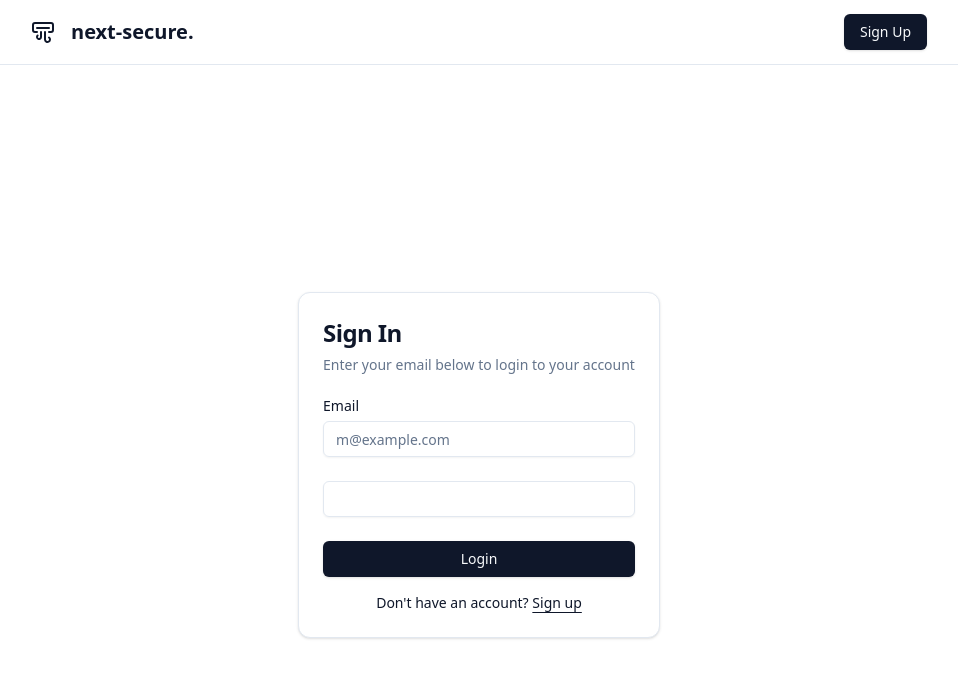
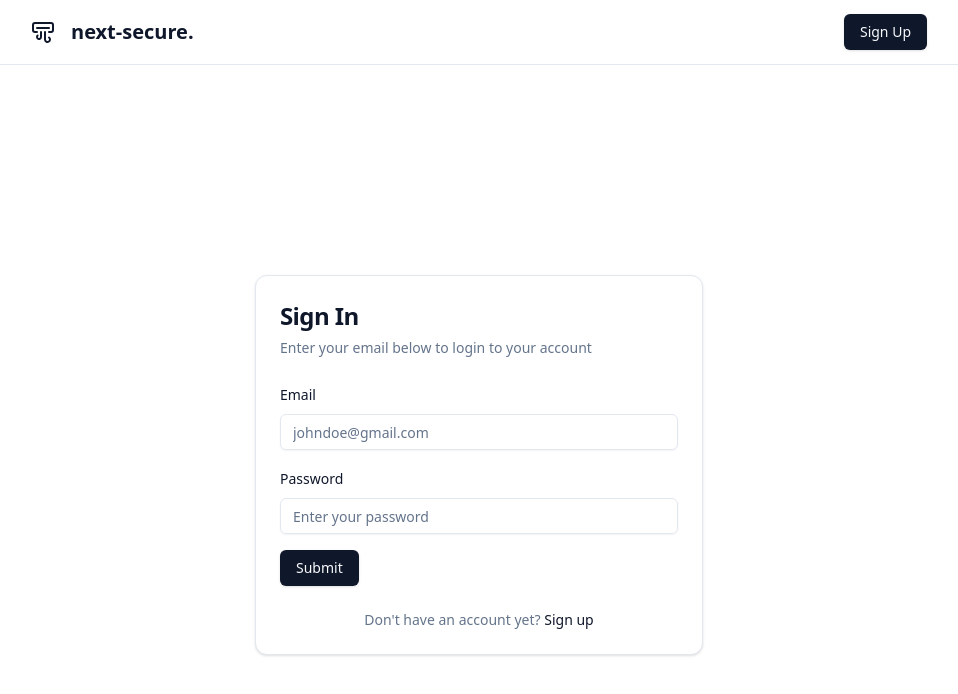
Before and after one commit to arkhanardana/better-auth-template, a Next.js app: page /sign-in in a window 1280 px wide. Shown: the top 694 px of the page, without its empty margins (161-1119 px from the left). Built offline with nearby package versions, Linux system fonts and the light colour scheme.

Commit message:
feat: add sign in and sign up page and components

```diff
--- a/app/(auth)/sign-in/page.tsx
+++ b/app/(auth)/sign-in/page.tsx
@@ -1,57 +1,104 @@
-import { cn } from "@/lib/utils";
-import { Button } from "@/components/ui/button";
+"use client";
+
+import { zodResolver } from "@hookform/resolvers/zod";
+import { useForm } from "react-hook-form";
 import {
   Card,
   CardContent,
   CardDescription,
+  CardFooter,
   CardHeader,
   CardTitle,
 } from "@/components/ui/card";
+import { z } from "zod";
+import {
+  Form,
+  FormControl,
+  FormField,
+  FormItem,
+  FormLabel,
+  FormMessage,
+} from "@/components/ui/form";
 import { Input } from "@/components/ui/input";
-import { Label } from "@/components/ui/label";
+import { Button } from "@/components/ui/button";
 import Link from "next/link";
 
-export default function SignInPage({
-  className,
-  ...props
-}: React.ComponentPropsWithoutRef<"div">) {
+const signInSchema = z.object({
+  name: z.string().min(2).max(50),
+  email: z.string().min(2).max(50),
+  password: z.string().min(2).max(50),
+});
+
+export default function SignInPage() {
+  const form = useForm<z.infer<typeof signInSchema>>({
+    resolver: zodResolver(signInSchema),
+    defaultValues: {
+      name: "",
+      email: "",
+      password: "",
+    },
+  });
+
+  function onSubmit(values: z.infer<typeof signInSchema>) {
+    console.log(values);
+  }
   return (
-    <div className={cn("flex flex-col gap-6", className)} {...props}>
-      <Card>
+    <Card className="w-full max-w-md mx-auto">
       <CardHeader>
-          <CardTitle className="text-2xl">Sign In</CardTitle>
+        <CardTitle className="text-2xl font-bold">Sign In</CardTitle>
         <CardDescription>
           Enter your email below to login to your account
         </CardDescription>
       </CardHeader>
       <CardContent>
-          <form>
-            <div className="flex flex-col gap-6">
-              <div className="grid gap-2">
-                <Label htmlFor="email">Email</Label>
+        <Form {...form}>
+          <form onSubmit={form.handleSubmit(onSubmit)} className="space-y-4">
+            <FormField
+              control={form.control}
+              name="email"
+              render={({ field }) => (
+                <FormItem>
+                  <FormLabel>Email</FormLabel>
+                  <FormControl>
                     <Input
-                  id="email"
+                      placeholder="johndoe@gmail.com"
                       type="email"
-                  placeholder="m@example.com"
-                  required
+                      {...field}
                     />
-              </div>
-              <div className="grid gap-2">
-                <Input id="password" type="password" required />
-              </div>
-              <Button type="submit" className="w-full">
-                Login
-              </Button>
-            </div>
-            <div className="mt-4 text-center text-sm">
-              Don&apos;t have an account?{" "}
-              <Link href="/sign-up" className="underline underline-offset-4">
+                  </FormControl>
+                  <FormMessage />
+                </FormItem>
+              )}
+            />
+            <FormField
+              control={form.control}
+              name="password"
+              render={({ field }) => (
+                <FormItem>
+                  <FormLabel>Password</FormLabel>
+                  <FormControl>
+                    <Input
+                      placeholder="Enter your password"
+                      type="password"
+                      {...field}
+                    />
+                  </FormControl>
+                  <FormMessage />
+                </FormItem>
+              )}
+            />
+            <Button type="submit">Submit</Button>
+          </form>
+        </Form>
+      </CardContent>
+      <CardFooter className="flex justify-center">
+        <p className="text-sm text-muted-foreground">
+          Don&apos;t have an account yet?{" "}
+          <Link href="/sign-up" className="text-primary hover:underline">
             Sign up
           </Link>
-            </div>
-          </form>
-        </CardContent>
+        </p>
+      </CardFooter>
     </Card>
-    </div>
   );
 }
--- a/app/(auth)/sign-up/page.tsx
+++ b/app/(auth)/sign-up/page.tsx
@@ -1,7 +1,115 @@
+"use client";
+
+import { zodResolver } from "@hookform/resolvers/zod";
+import { useForm } from "react-hook-form";
+import {
+  Card,
+  CardContent,
+  CardDescription,
+  CardFooter,
+  CardHeader,
+  CardTitle,
+} from "@/components/ui/card";
+import { z } from "zod";
+import {
+  Form,
+  FormControl,
+  FormField,
+  FormItem,
+  FormLabel,
+  FormMessage,
+} from "@/components/ui/form";
+import { Input } from "@/components/ui/input";
+import { Button } from "@/components/ui/button";
+import Link from "next/link";
+
+const signUpSchema = z.object({
+  name: z.string().min(2).max(50),
+  email: z.string().min(2).max(50),
+  password: z.string().min(2).max(50),
+});
+
 export default function SignUpPage() {
+  const form = useForm<z.infer<typeof signUpSchema>>({
+    resolver: zodResolver(signUpSchema),
+    defaultValues: {
+      name: "",
+      email: "",
+      password: "",
+    },
+  });
+
+  function onSubmit(values: z.infer<typeof signUpSchema>) {
+    console.log(values);
+  }
   return (
-    <div>
-      <h1>Sign Up Page</h1>
-    </div>
+    <Card className="w-full max-w-md mx-auto">
+      <CardHeader>
+        <CardTitle className="text-2xl font-bold">Sign Up</CardTitle>
+        <CardDescription>Create your account to get started</CardDescription>
+      </CardHeader>
+      <CardContent>
+        <Form {...form}>
+          <form onSubmit={form.handleSubmit(onSubmit)} className="space-y-4">
+            <FormField
+              control={form.control}
+              name="name"
+              render={({ field }) => (
+                <FormItem>
+                  <FormLabel>Name</FormLabel>
+                  <FormControl>
+                    <Input placeholder="john doe" {...field} />
+                  </FormControl>
+                  <FormMessage />
+                </FormItem>
+              )}
+            />
+            <FormField
+              control={form.control}
+              name="email"
+              render={({ field }) => (
+                <FormItem>
+                  <FormLabel>Email</FormLabel>
+                  <FormControl>
+                    <Input
+                      type="email"
+                      placeholder="johndoe@gmail.com"
+                      {...field}
+                    />
+                  </FormControl>
+                  <FormMessage />
+                </FormItem>
+              )}
+            />
+            <FormField
+              control={form.control}
+              name="password"
+              render={({ field }) => (
+                <FormItem>
+                  <FormLabel>Password</FormLabel>
+                  <FormControl>
+                    <Input
+                      placeholder="Enter your password"
+                      type="password"
+                      {...field}
+                    />
+                  </FormControl>
+                  <FormMessage />
+                </FormItem>
+              )}
+            />
+            <Button type="submit">Submit</Button>
+          </form>
+        </Form>
+      </CardContent>
+      <CardFooter className="flex justify-center">
+        <p className="text-sm text-muted-foreground">
+          Already have an account?{" "}
+          <Link href="/sign-in" className="text-primary hover:underline">
+            Sign in
+          </Link>
+        </p>
+      </CardFooter>
+    </Card>
   );
 }
--- a/app/page.tsx
+++ b/app/page.tsx
@@ -1,4 +1,4 @@
-import { Button } from "./components/ui/button";
+import { Button } from "@/components/ui/button";
 
 export default function Home() {
   return (
--- /dev/null
+++ b/components/ui/form.tsx
@@ -0,0 +1,179 @@
+"use client";
+
+import * as React from "react";
+import * as LabelPrimitive from "@radix-ui/react-label";
+import { Slot } from "@radix-ui/react-slot";
+import {
+  Controller,
+  ControllerProps,
+  FieldPath,
+  FieldValues,
+  FormProvider,
+  useFormContext,
+} from "react-hook-form";
+
+import { cn } from "@/lib/utils";
+import { Label } from "@/components/ui/label";
+
+const Form = FormProvider;
+
+type FormFieldContextValue<
+  TFieldValues extends FieldValues = FieldValues,
+  TName extends FieldPath<TFieldValues> = FieldPath<TFieldValues>
+> = {
+  name: TName;
+};
+
+const FormFieldContext = React.createContext<FormFieldContextValue>(
+  {} as FormFieldContextValue
+);
+
+const FormField = <
+  TFieldValues extends FieldValues = FieldValues,
+  TName extends FieldPath<TFieldValues> = FieldPath<TFieldValues>
+>({
+  ...props
+}: ControllerProps<TFieldValues, TName>) => {
+  return (
+    <FormFieldContext.Provider value={{ name: props.name }}>
+      <Controller {...props} />
+    </FormFieldContext.Provider>
+  );
+};
+
+const useFormField = () => {
+  const fieldContext = React.useContext(FormFieldContext);
+  const itemContext = React.useContext(FormItemContext);
+  const { getFieldState, formState } = useFormContext();
+
+  const fieldState = getFieldState(fieldContext.name, formState);
+
+  if (!fieldContext) {
+    throw new Error("useFormField should be used within <FormField>");
+  }
+
+  const { id } = itemContext;
+
+  return {
+    id,
+    name: fieldContext.name,
+    formItemId: `${id}-form-item`,
+    formDescriptionId: `${id}-form-item-description`,
+    formMessageId: `${id}-form-item-message`,
+    ...fieldState,
+  };
+};
+
+type FormItemContextValue = {
+  id: string;
+};
+
+const FormItemContext = React.createContext<FormItemContextValue>(
+  {} as FormItemContextValue
+);
+
+const FormItem = React.forwardRef<
+  HTMLDivElement,
+  React.HTMLAttributes<HTMLDivElement>
+>(({ className, ...props }, ref) => {
+  const id = React.useId();
+
+  return (
+    <FormItemContext.Provider value={{ id }}>
+      <div ref={ref} className={cn("space-y-2", className)} {...props} />
+    </FormItemContext.Provider>
+  );
+});
+FormItem.displayName = "FormItem";
+
+const FormLabel = React.forwardRef<
+  React.ElementRef<typeof LabelPrimitive.Root>,
+  React.ComponentPropsWithoutRef<typeof LabelPrimitive.Root>
+>(({ className, ...props }, ref) => {
+  const { error, formItemId } = useFormField();
+
+  return (
+    <Label
+      ref={ref}
+      className={cn(error && "text-destructive", className)}
+      htmlFor={formItemId}
+      {...props}
+    />
+  );
+});
+FormLabel.displayName = "FormLabel";
+
+const FormControl = React.forwardRef<
+  React.ElementRef<typeof Slot>,
+  React.ComponentPropsWithoutRef<typeof Slot>
+>(({ ...props }, ref) => {
+  const { error, formItemId, formDescriptionId, formMessageId } =
+    useFormField();
+
+  return (
+    <Slot
+      ref={ref}
+      id={formItemId}
+      aria-describedby={
+        !error
+          ? `${formDescriptionId}`
+          : `${formDescriptionId} ${formMessageId}`
+      }
+      aria-invalid={!!error}
+      {...props}
+    />
+  );
+});
+FormControl.displayName = "FormControl";
+
+const FormDescription = React.forwardRef<
+  HTMLParagraphElement,
+  React.HTMLAttributes<HTMLParagraphElement>
+>(({ className, ...props }, ref) => {
+  const { formDescriptionId } = useFormField();
+
+  return (
+    <p
+      ref={ref}
+      id={formDescriptionId}
+      className={cn("text-[0.8rem] text-muted-foreground", className)}
+      {...props}
+    />
+  );
+});
+FormDescription.displayName = "FormDescription";
+
+const FormMessage = React.forwardRef<
+  HTMLParagraphElement,
+  React.HTMLAttributes<HTMLParagraphElement>
+>(({ className, children, ...props }, ref) => {
+  const { error, formMessageId } = useFormField();
+  const body = error ? String(error?.message) : children;
+
+  if (!body) {
+    return null;
+  }
+
+  return (
+    <p
+      ref={ref}
+      id={formMessageId}
+      className={cn("text-[0.8rem] font-medium text-destructive", className)}
+      {...props}
+    >
+      {body}
+    </p>
+  );
+});
+FormMessage.displayName = "FormMessage";
+
+export {
+  useFormField,
+  Form,
+  FormItem,
+  FormLabel,
+  FormControl,
+  FormDescription,
+  FormMessage,
+  FormField,
+};
--- a/package.json
+++ b/package.json
@@ -9,6 +9,7 @@
     "lint": "next lint"
   },
   "dependencies": {
+    "@hookform/resolvers": "^3.10.0",
     "@radix-ui/react-label": "^2.1.2",
     "@radix-ui/react-slot": "^1.1.2",
     "class-variance-authority": "^0.7.1",
@@ -17,8 +18,10 @@
     "next": "14.2.23",
     "react": "^18",
     "react-dom": "^18",
+    "react-hook-form": "^7.54.2",
     "tailwind-merge": "^3.0.1",
-    "tailwindcss-animate": "^1.0.7"
+    "tailwindcss-animate": "^1.0.7",
+    "zod": "^3.24.1"
   },
   "devDependencies": {
     "@types/node": "^20",
```
Also changed, not shown: 1 other file (tests, documents, lock files or other folders). Lines whose indentation alone changed are shown as unchanged.
